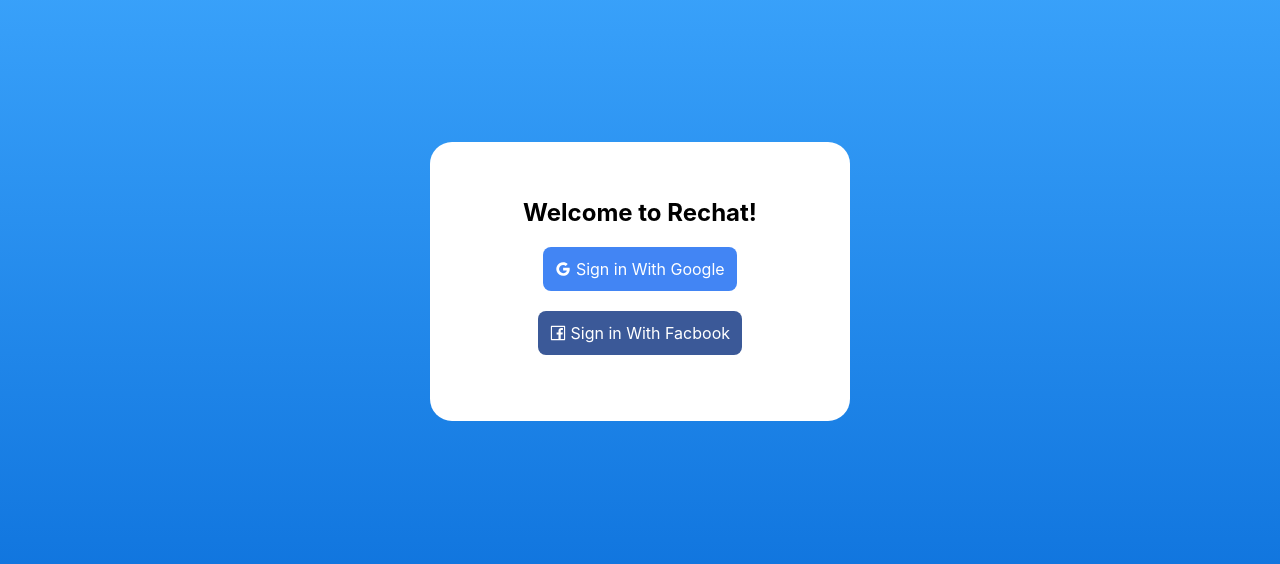
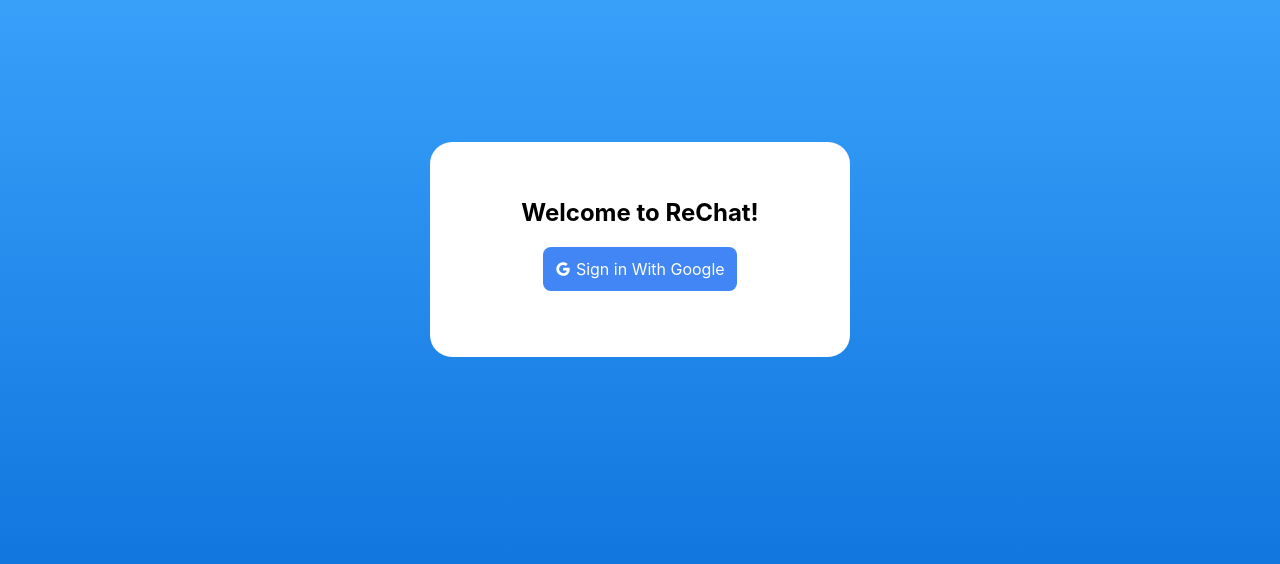
Before and after one commit to yusfiadi/rechat-react-chat, a React (Create React App) app: page / in a window 1280 px wide. Shown: the part 114-678 px from the top of the page. Built offline with nearby package versions, Linux system fonts and the light colour scheme; no server answers.

Commit message:
delete fb login button

```diff
--- a/src/components/Login.js
+++ b/src/components/Login.js
@@ -1,5 +1,5 @@
 import React from 'react'
-import { GoogleOutlined, FacebookOutlined } from '@ant-design/icons'
+import { GoogleOutlined } from '@ant-design/icons'
 import 'firebase/app'
 import { auth } from '../firebase'
 import firebase from 'firebase/app'
@@ -9,19 +9,12 @@
   return (
     <div id="login-page">
       <div id="login-card">
-        <h2>Welcome to Rechat!</h2>
+        <h2>Welcome to ReChat!</h2>
         <div
           className="login-button google"
           onClick={() => auth.signInWithRedirect(new firebase.auth.GoogleAuthProvider())}
         >
           <GoogleOutlined /> Sign in With Google
-        </div>
-        <br /><br />
-        <div
-          className="login-button facebook"
-          onClick={() => auth.signInWithRedirect(new firebase.auth.FacebookAuthProvider())}
-        >
-          <FacebookOutlined /> Sign in With Facbook
         </div>
       </div>
     </div>
```
